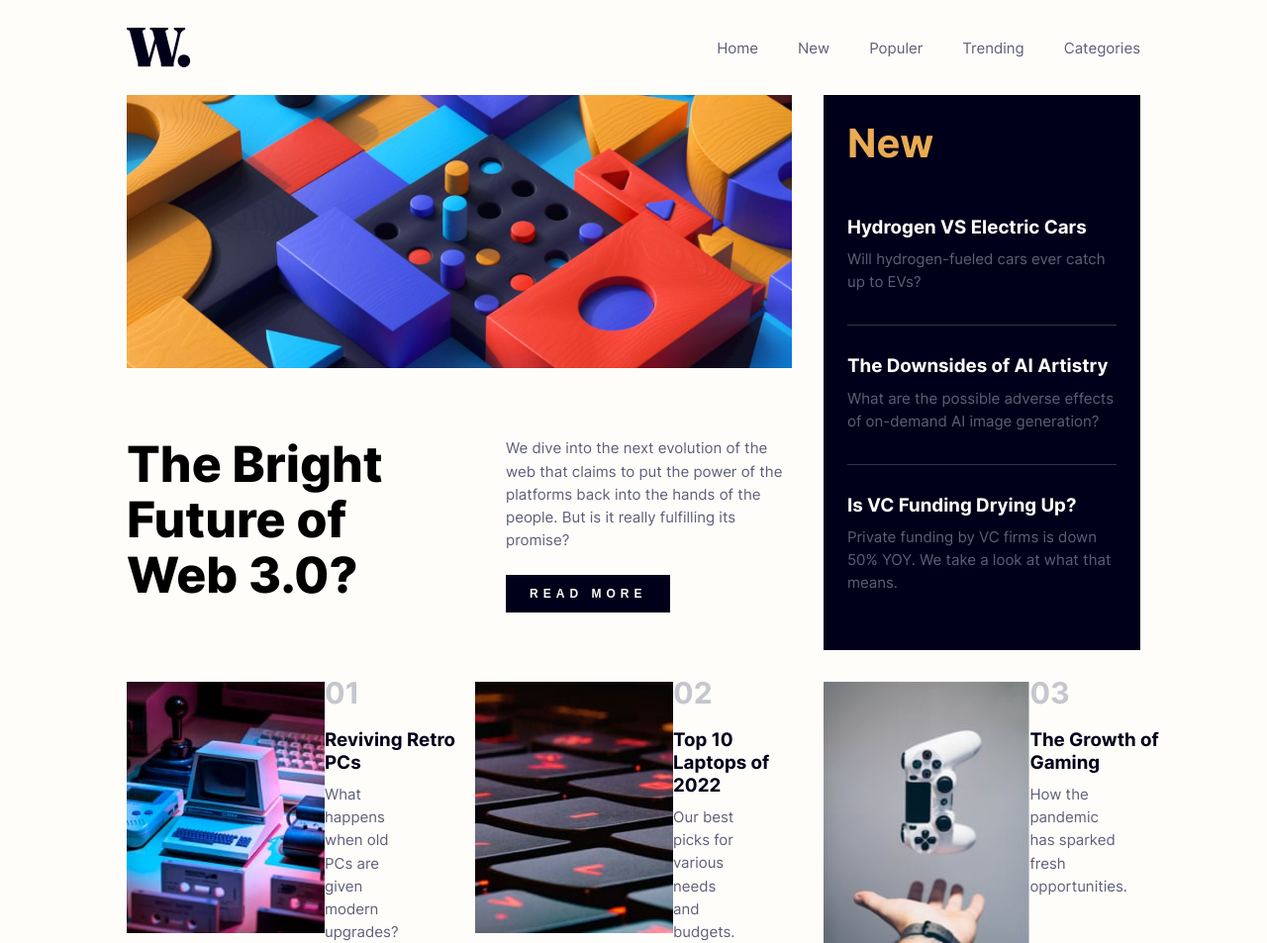
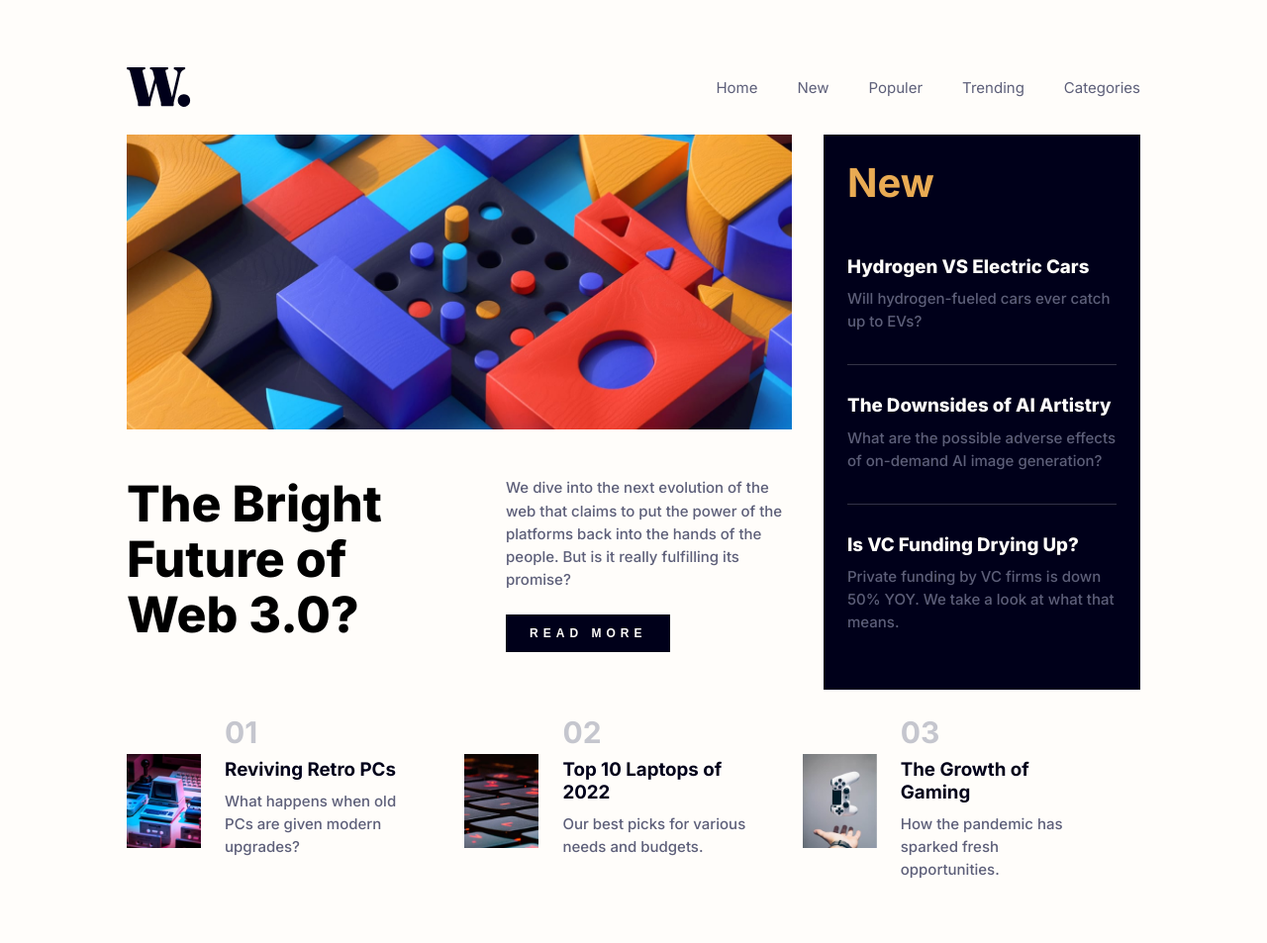
Before and after one commit to Mo-cabdi/new-page, a plain HTML site: page index.html in a window 1280 px wide. Shown: the whole page at 99% size. After the commit the page ends 890 px from the top, so only its background shows below. Drawn offline with Linux system fonts and the light colour scheme.

Commit message:
looking good

```diff
--- a/index.html
+++ b/index.html
@@ -31,9 +31,9 @@
   </header>
 <div class="container">
 
-        <img src="assets/images/image-web-3-desktop.jpg" alt="items hook-img" class="items hook-img">
+  <img src="assets/images/image-web-3-desktop.jpg" alt="items hook-img" class="items-img hook-img">
 
-   <div class="items hook-info">
+  <div class="items-hook hook-info">
     <h1 id="hook-header">The Bright Future of Web 3.0?</h1>
     <div class="hook-text">
       <p>
@@ -45,7 +45,7 @@
 
   </div>
 
-  <div class="items sidebar-news">
+  <div class="items-side sidebar-news">
       <h2 id="sidebar-header">New</h2>
 
       <div class="sidebar-text">
@@ -63,36 +63,51 @@
       <p>Private funding by VC firms is down 50% YOY. We take a look at what that means.</p>
        </div>
     </div>
-   <div class="items daily-news">
-      <div class="news-img">
-        <img src="assets/images/image-retro-pcs.jpg" alt="Old PCs">
-      </div>
+   <div class="items-news daily-news">
+    <div class="news-content">
+      <img src="assets/images/image-retro-pcs.jpg" alt="old-pc" class="news-img">
 
         <div class="news">
           <p><span>01</span></p>
-        <h3 class="subheader blk">Reviving Retro PCs</h3>
+        <a href="#">
+          <h3 class="blk">Reviving Retro PCs</h3>
+        </a>
+
         <p>What happens when old PCs are given modern upgrades?</p>
         </div>
+
+
     </div>
-  <div class="items daily-news">
-    <div class="news-img">
-      <img src="assets/images/image-top-laptops.jpg" alt="top-laptops">
-    </div>
+
+     <div class="news-content">
+        <img src="assets/images/image-top-laptops.jpg" alt="laptops" class="news-img">
+
 
      <div class="news">
         <p><span>02</span></p>
-        <h3 class="subheader blk">Top 10 Laptops of 2022</h3>
+        <a href="#">
+          <h3 class="blk">Top 10 Laptops of 2022</h3>
+        </a>
+
         <p>Our best picks for various needs and budgets.</p>
       </div>
     </div>
-  <div class="items daily-news">
-    <img src="assets/images/image-gaming-growth.jpg" alt="gaming-controler" class="news-img">
+
+    <div class="news-content">
+      <img src="assets/images/image-gaming-growth.jpg" alt="gaming" class="news-img">
+
+
       <div class="news">
         <p><span>03</span></p>
-        <h3 class="subheader blk">The Growth of Gaming</h3>
+        <a href="#">
+          <h3 class="blk">The Growth of Gaming</h3>
+        </a>
+
         <p>How the pandemic has sparked fresh opportunities.</p>
       </div>
     </div>
+  </div>
+
   </div>
 
 
--- a/style/style.css
+++ b/style/style.css
@@ -1,13 +1,10 @@
-@font-face {
-  font-family: inter;
-  src: url(/assets/fonts/Inter-VariableFont_slnt\,wght.ttf);
-}
-
+@import url('https://fonts.googleapis.com/css2?family=Inter:wght@400;500;700;800&family=Outfit:wght@400;700&display=swap');
 *{
   margin: 0;
   padding: 0;
   box-sizing: border-box;
   list-style: none;
+  text-decoration: none;
 }
 :root{
   /*Primary*/
@@ -25,14 +22,14 @@
 body{
 
   width: 80%;
-  margin: auto;
+  margin: 5vh auto;
   background-color: var(--offwhite);
   font-family: inter, sans-serif;
 }
 
 p{
   font-size: var(--font-size);
-  font-weight: 400;
+  font-weight: 500;
   color: var(--Dark-greylishblue);
   line-height: 2.9vh;
 
@@ -71,26 +68,28 @@ li:hover, li:focus{
   grid-template-rows: repeat(3 1fr);
   gap: 2em;
 }
-.hook-img{
+.items-img{
 
   grid-column: 1 / 3;
   /* grid-area: 1 / 1 / 4 / 4; */
   width: 100%;
-
+  height: 95%;
   /* overflow: hidden; */
 
 }
 
 
-.hook-info{
+.items-hook{
   grid-area: 2 / 1 / 3 / 3;
 }
 
-.sidebar-news{
+.items-side{
   grid-area: 1 / 3/ 3 / 3;
 
 }
-
+.items-news{
+  grid-area: 3 / 1 / 3 / -1;
+}
 
 .hook-info{
   display: flex;
@@ -123,6 +122,7 @@ li:hover, li:focus{
   margin-top: 2em;
   border: none;
   text-transform: uppercase;
+  cursor: pointer;
 }
 .sidebar-news{
   /* height: 55vh; */
@@ -153,24 +153,40 @@ li:hover, li:focus{
 .subheader{
   color: var(--offwhite);
   margin: 1em 0 .5em 0;
+  font-weight: 800;
+  cursor: pointer;
+}
+.subheader:is(:hover, :focus){
+  color: var(--soft-orange);
 }
 
 
 
-.daily-news{
+/* .daily-news{
   display: flex;
-
+  justify-content: space-evenly;
 }
 
-.newspage-content{
-  width: 400px;
-  display: flex;
-  gap: 1.5em;
+.news-img{
+  width: 30%;
+  height: 100%;
+}
+.news-img img{
+  width: 100%;
+  height: 100%;
+  object-fit: contain;
 }
 
-
+.news-content{
+  display: flex;
+  align-items: center;
+  justify-content: center;
+}
 .blk{
   color: var(--thick-dark-blue);
+}
+.blk:is(:hover, :focus){
+  color: var(--soft-red);
 }
 
 span{
@@ -179,6 +195,57 @@ span{
   color: var(--Greylish-blue);
 }
 .news p{
-  /* width: 80%; */
+  width: 80%;
   margin-right: 4em;
+} */
+
+.daily-news {
+  display: flex;
+  justify-content: space-evenly;
 }
+
+/* .news-img {
+  width: 30%;
+  height: auto; Set height to auto
+}
+
+.news-img img {
+  width: 100%;
+  height: 100%;
+  object-fit: contain;
+}
+ */
+.news-content {
+  flex: 1;
+  display: flex;
+  gap: 1.5em;
+}
+
+.blk {
+  color: var(--thick-dark-blue);
+}
+
+.blk:hover,
+.blk:focus {
+  color: var(--soft-red);
+}
+
+span {
+  font-size: 30px;
+  font-weight: 700;
+  color: var(--Greylish-blue);
+}
+
+.news  {
+  width: 55%;
+  display: flex;
+  flex-direction: column;
+  gap: 9px;
+/*   margin-right: 4em; */
+}
+
+.news-img{
+  width: 22%;
+  height: 100%;
+  object-fit: contain;
+}
```
Lines whose indentation alone changed are shown as unchanged.
